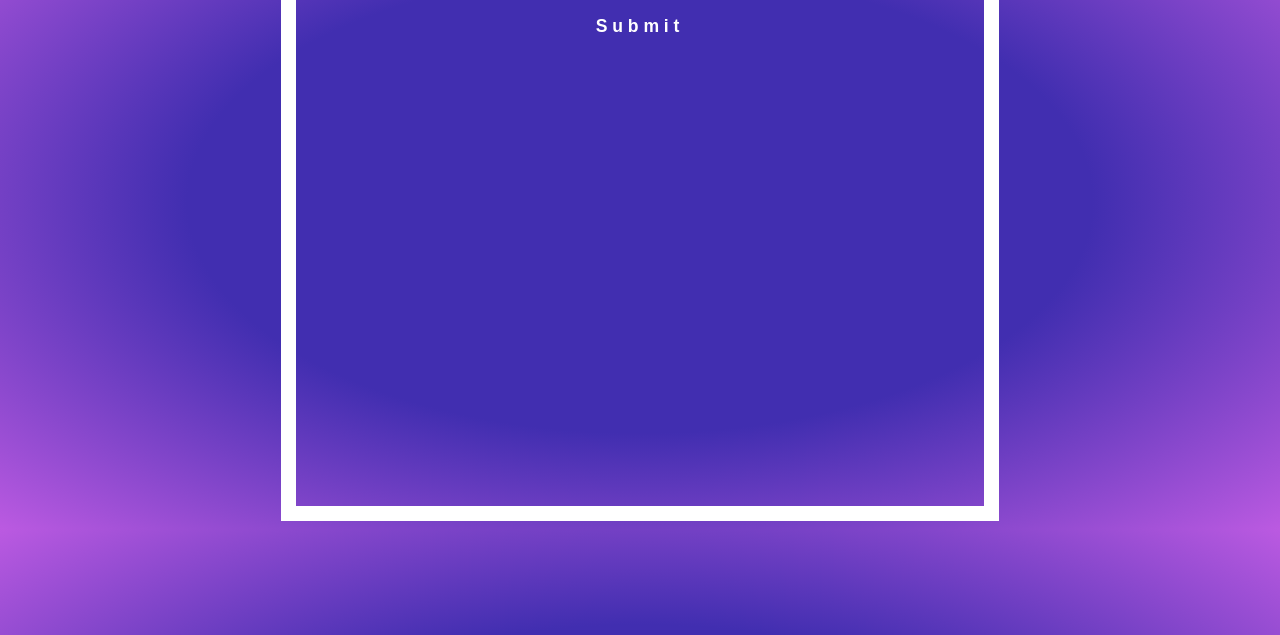
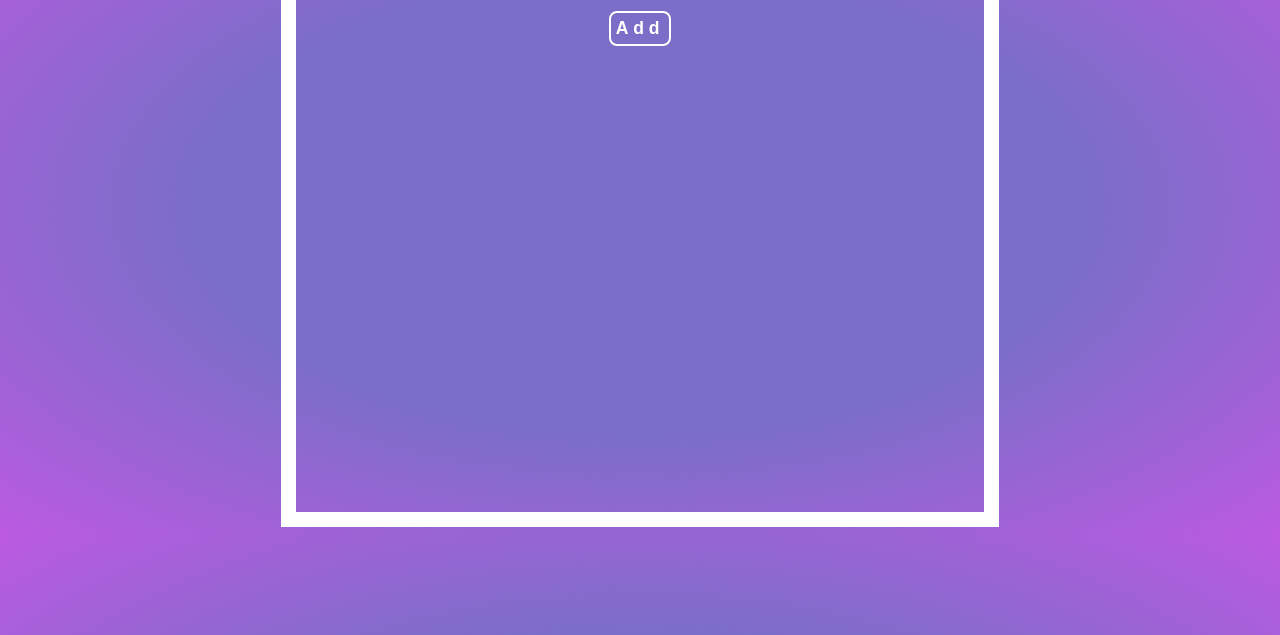
Before and after one commit to Lt-Leinad/To-Do-List, a plain HTML site: page index.html in a window 1280 px wide. Shown: the part 165-800 px from the top of the page. Drawn offline with Linux system fonts and the light colour scheme.

Commit message:
fixed stuff

```diff
--- a/index.html
+++ b/index.html
@@ -1,5 +1,6 @@
 <!DOCTYPE html>
 <html lang="en">
+
 <head>
   <meta charset="UTF-8" />
   <meta http-equiv="X-UA-Compatible" content="IE=edge" />
@@ -8,11 +9,13 @@
   <link rel="stylesheet" href="styles.css" type="text/css" />
   <script src="apps.js" defer></script>
 </head>
+
 <body>
   <div class="title">To Do List:</div>
   <input class="input" type="text" placeholder="Enter a task..."></input>
-    <button class="submit" type="submit">Submit</button>
+  <button class="submit" type="submit">Add</button>
   <ol class="list">
   </ol>
 </body>
+
 </html>
--- a/styles.css
+++ b/styles.css
@@ -3,7 +3,7 @@ html {
   margin-top: 5vh;
   display: grid;
   place-items: center;
-  background: radial-gradient(rgb(65, 46, 176) 50%, rgb(187, 90, 225) 100%);
+  background: radial-gradient(rgba(65, 46, 176, 0.696) 50%, rgb(187, 90, 225) 100%);
 }
 
 body {
@@ -46,12 +46,21 @@ input::placeholder {
 .submit {
   font-size: 1.1rem;
   background-color: transparent;
-  border: none;
+  padding: 5px 5px;
+  border: 2px white;
+  border-style: solid;
+  border-radius: 8px;
   color: white;
   letter-spacing: 0.3rem;
   font-weight: bold;
   margin-top: 1rem;
   font-family: sans-serif;
+  cursor: pointer;
+}
+
+.submit:hover {
+  background-color: rgba(82, 128, 255, 0.549);
+  color: rgb(255, 255, 255);
 }
 
 .entering {
@@ -98,5 +107,6 @@ button:hover {
 
 .line-through {
   text-decoration: line-through;
-  opacity: 0.3;
+  text-decoration-color: rgb(122, 212, 66);
+  text-decoration-thickness: 3px;
 }
```
Lines whose indentation alone changed are shown as unchanged.
